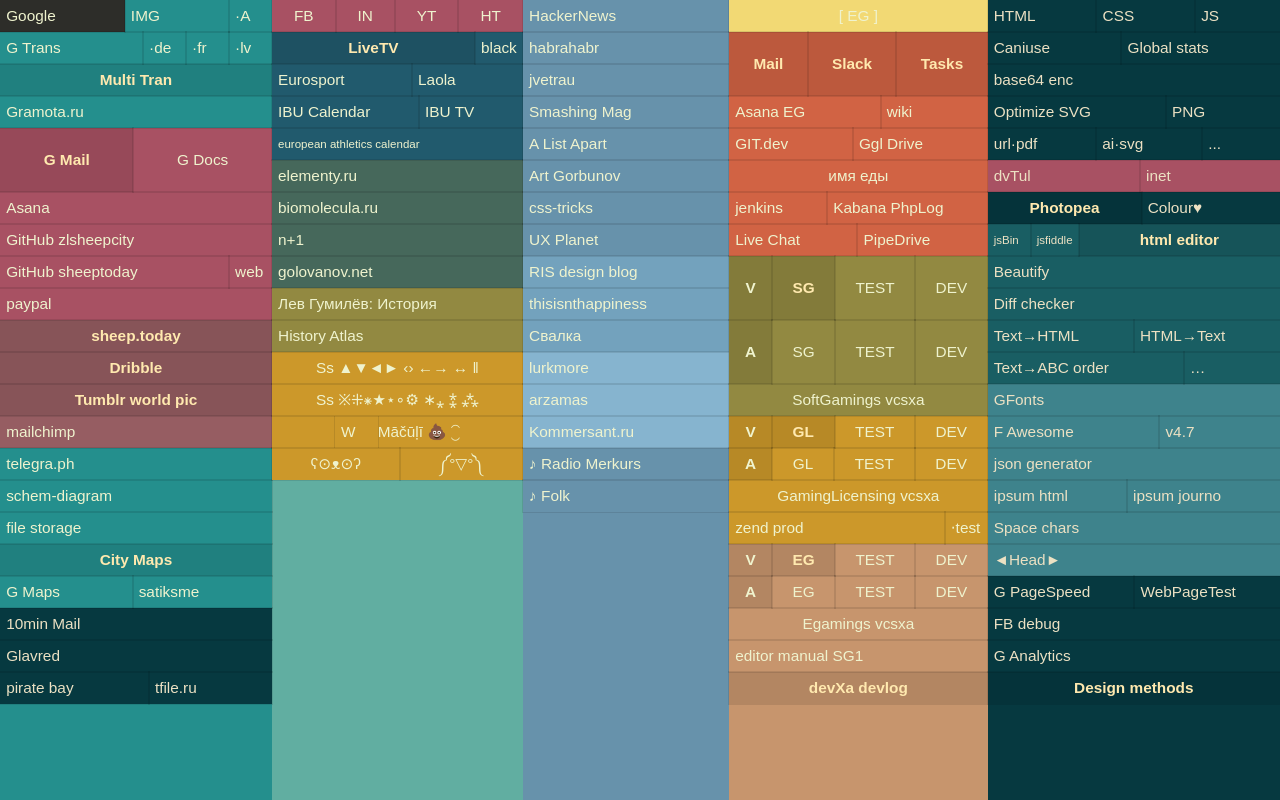
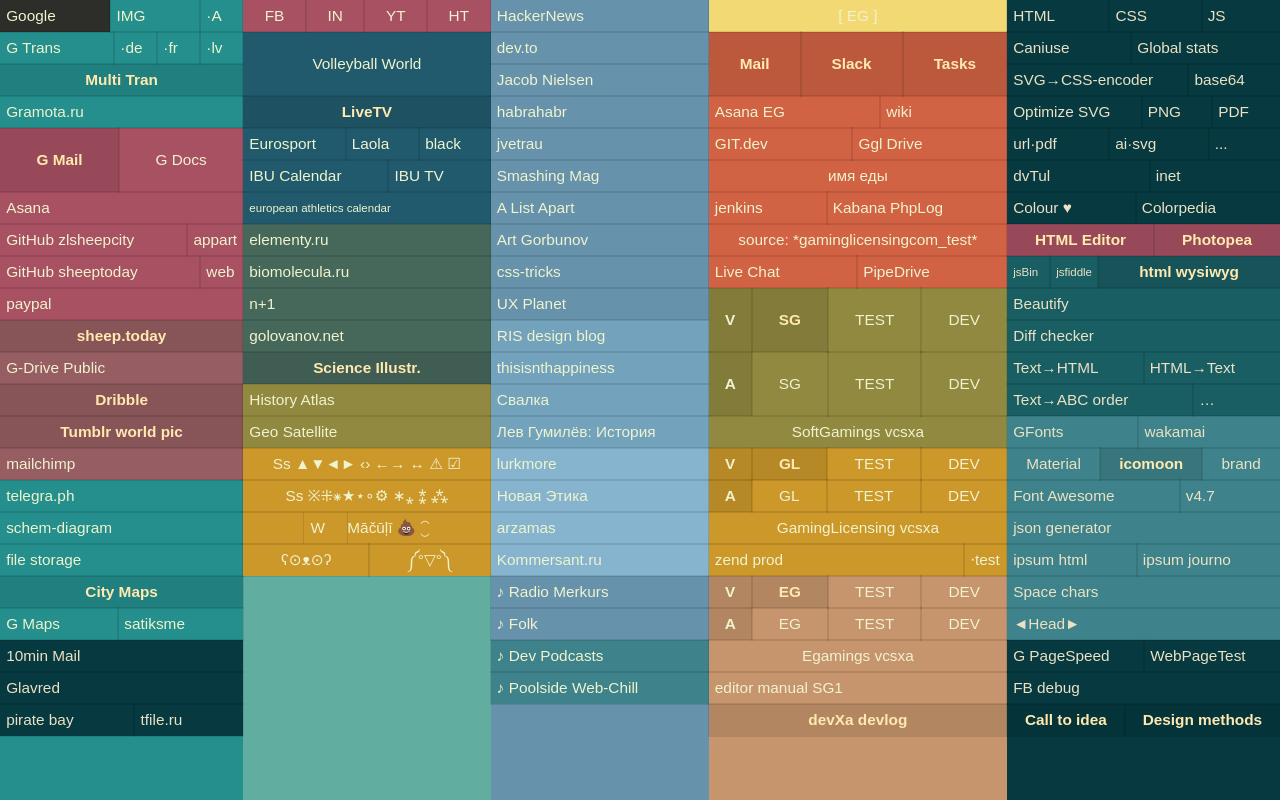
Before and after one commit to zlsheepcity/init, a plain HTML site: page webhome.html in a window 1280 px wide. Drawn offline with Linux system fonts and the light colour scheme.

Commit message:
science illustrations

```diff
--- a/webhome.html
+++ b/webhome.html
@@ -1,7 +1,7 @@
 <!doctype html>
 <html lang="en">
 <head>
-    <!-- v2019.3.19 -->
+    <!-- v2019.8.9 -->
     <meta charset="utf-8">
     <meta name="viewport" content="width=device-width, initial-scale=1, shrink-to-fit=no">
 
@@ -48,7 +48,10 @@
                 <a dh c href="http://drive.google.com/">G Docs</a>
             </figure>
             <a href="https://app.asana.com/"><i>Asana</i></a>
-            <a href="https://github.com/zlsheepcity"><i>GitHub zlsheepcity</i></a>
+            <figure>
+                <a href="https://github.com/zlsheepcity"><i>GitHub zlsheepcity</i></a>
+                <a min href="https://zlsheepcity.github.io/appart/"><i>appart</i></a>
+            </figure>
             <figure>
                 <a href="https://github.com/sheeptoday"><i>GitHub sheeptoday</i></a>
                 <a min href="https://sheeptoday.github.io/appking/"><i>web</i></a>
@@ -57,6 +60,9 @@
         </section>
         <section c-prj2>
             <a b href="http://sheep.today/">sheep.today</a>
+            <figure>
+                <a href="https://drive.google.com/open?id=1AjEDPm_xCM5wqsQfS9cb2iRRsQkmQWTl">G-Drive Public</a>
+            </figure>
             <a b href="https://dribbble.com/zinovi-lipa">Dribble</a>
             <a b href="https://nora-the-sheep.tumblr.com/">Tumblr world pic</a>
             <a href="https://login.mailchimp.com/">mailchimp</a>
@@ -64,7 +70,7 @@
         <section c-tools>
             <a href="http://telegra.ph/" class="red bold"><i>telegra.ph</i></a>
             <a href="https://whimsical.co/N5mPdNPKnDFELwEaCS4Wj">schem-diagram</a>
-            <a href="https://www.zoho.eu/docs/"><i>file storage</i></a>
+            <a href="https://wetransfer.com/"><i>file storage</i></a>
             <a b href="https://wego.here.com/"><i>City Maps</i></a>
             <figure>
                 <a href="https://www.google.com/maps/place/Berlin,+Germany/@52.5065133,13.1445545,10z/data=!4m5!3m4!1s0x0:0x42120465b5e3b70!8m2!3d52.5200066!4d13.404954!5m1!1e4"><i>G Maps</i></a>
@@ -92,20 +98,22 @@
     <article>
         <section c-hq>
             <figure>
-                <a c href="https://m.facebook.com/"><i>FB</i></a>
+                <a c href="https://facebook.com/"><i>FB</i></a>
                 <a c href="https://www.instagram.com/zinoviasmartfon/">IN</a>
                 <a c href="http://www.youtube.com/"><i>YT</i></a>
                 <a c href="http://www.hattrick.org/"><i>HT</i></a>
             </figure>
         </section>
         <section c-ent>
+            <a dh c href="https://www.volleyballworld.tv/home">Volleyball World</a>
             <figure>
                 <a b href="http://livetv.sx/allupcoming/" class="red bold">LiveTV</a>
-                <a min href="http://www.myfeed4u.net/section/other/">black</a>
+
             </figure>
             <figure>
                 <a href="https://sport-tv.me/eurosport-online-ch">Eurosport</a>
                 <a href="http://www.laola1.tv/">Laola</a>
+                <a href="http://www.myfeed4u.net/section/other/">black</a>
             </figure>
             <figure>
                 <a href="http://www.biathlonworld.com/calendar/">IBU Calendar</a>
@@ -118,19 +126,19 @@
             <a href="https://biomolecula.ru/"><i>biomolecula.ru</i></a>
             <a href="https://nplus1.ru/"><i>n+1</i></a>
             <a href="https://golovanov.net/">golovanov.net</a>
+            <a b href="http://tabletopwhale.com/index.html">Science Illustr.</a>
         </section>
         <section c-eg2>
-            <a href="http://gumilevica.kulichki.net/HE2/index.html">Лев Гумилёв: История</a>
             <a href="http://geacron.com/home-en/" class=""><i>History Atlas</i></a>
+            <a href="https://cesiumjs.org/">Geo Satellite</a>
         </section>
         <section c-eg3>
-            <span a c>Ss ▲▼◄► ‹› ←→ ↔ ‖</span>
+            <span a c>Ss ▲▼◄► ‹› ←→ ↔ ⚠ ☑</span>
             <span a c>Ss ※⁜⁕★⋆∘⚙ ∗⁎ ⁑ ⁂</span>
             <span a c>
                 <a href="https://en.wikipedia.org/wiki/List_of_Unicode_characters">W</a>
                 <span> Māčūļī 💩 ⁐ </span>
             </span>
-
             <figure>
                 <span a c>ʕ⊙ᴥ⊙ʔ</span><span a c>༼°▽°༽</span>
             </figure>
@@ -143,6 +151,8 @@
     <atricle c-news1>
         <section c-news1>
             <a href="https://news.ycombinator.com/"><i>HackerNews</i></a>
+            <a href="https://dev.to/"><i>dev.to</i></a>
+            <a href="https://www.nngroup.com/articles/"><i>Jacob Nielsen</i></a>
             <a href="http://www.habrahabr.ru/" class=""><i>habrahabr</i></a>
             <a href="http://www.jvetrau.com/">jvetrau</a>
             <a href="http://www.smashingmagazine.com/">Smashing Mag</a>
@@ -155,15 +165,21 @@
             <a href="http://langsam.ru/ris/">RIS design blog</a>
             <a href="http://thisisnthappiness.com/archive">thisisnthappiness</a>
             <a href="http://svalko.org/"><i>Свалка</i></a>
+            <a href="http://gumilevica.kulichki.net/HE2/index.html">Лев Гумилёв: История</a>
         </section>
         <section c-news3>
             <a href="http://lurkmore.ru/%D0%A1%D0%BB%D1%83%D0%B6%D0%B5%D0%B1%D0%BD%D0%B0%D1%8F:Random"><i>lurkmore</i></a>
+            <a href="https://etika.nplus1.ru/">Новая Этика</a>
             <a href="http://arzamas.academy/"><i>arzamas</i></a>
             <a href="http://www.kommersant.ru/rubric/5"><i>Kommersant.ru</i></a>
         </section>
         <section c-news1>
             <a href="http://radiomap.eu/lv/play/merkurs"><i>♪ Radio Merkurs</i></a>
             <a href="http://www.diary.ru/~musicbunker/"><i>♪ Folk</i></a>
+        </section>
+        <section c-dev3>
+            <a href="https://medium.com/level-up-web/best-podcasts-about-web-design-web-development-2f14d2519bc6"><i>♪ Dev Podcasts</i></a>
+            <a href="https://poolside.fm/"><i>♪ Poolside Web-Chill</i></a>
         </section>
     </atricle>
 
@@ -175,7 +191,7 @@
         </section>
         <section c-eg1>
             <figure>
-                <a b dh href="https://mail.google.com/mail/u/0/#inbox">Mail</a>
+                <a b dh href="https://mail.google.com/">Mail</a>
                 <a b dh href="https://egamings.slack.com/messages/@zl/">Slack</a>
                 <a b dh href="https://tracker.egamings.com/issues?assigned_to_id=me&per_page=100&set_filter=1&sort=priority%3Adesc%2Cupdated_on%3Adesc">Tasks</a>
             </figure>
@@ -192,9 +208,12 @@
             <a c href="https://docs.google.com/spreadsheets/d/1HTR7rIFXDrdoKvsxA0lCfX9cyU30wOdGZgSIt52kjHw/edit#gid=787233722">имя еды</a>
             <figure>
                 <a dat href="https://buildxa.egamings.com/">jenkins</a>
-                <a dat href="https://kibana.egamings.com/app/kibana#/discover/PHP-errors?_g=(refreshInterval:(display:Off,pause:!f,value:0),time:(from:now-7d,mode:quick,to:now))&_a=(columns:!(syslog_program,syslog_message),filters:!(),index:'phplog-*',interval:auto,query:(query_string:(analyze_wildcard:!t,query:'syslog_program:*php%20AND%20syslog_message:*softgamings*')),sort:!('@timestamp',desc))">
+                <a dat href="https://kibana6.egamings.com/goto/1842b03589e257014c78102a75833acc">
         Kabana PhpLog</a>
             </figure>
+            <span a c>
+                source: *gaminglicensingcom_test*
+            </span>
             <figure>
                 <a dat href="https://my.livechatinc.com/chats">Live Chat</a>
                 <a dat href="https://softgamings2.pipedrive.com/mail/inbox">PipeDrive</a>
@@ -268,10 +287,14 @@
                 <a href="http://caniuse.com/"><i>Caniuse</i></a>
                 <a href="https://www.w3counter.com/globalstats.php"><i>Global stats</i></a>
             </figure>
-            <a href="http://b64.io/" class="red"><i>base64 enc</i></a>
+            <figure>
+                <a href="https://yoksel.github.io/url-encoder/"><i>SVG→CSS-encoder</i></a>
+                <a href="http://b64.io/" class="red"><i>base64</i></a>
+            </figure>
             <figure>
                 <a href="https://jakearchibald.github.io/svgomg/">Optimize SVG</a>
                 <a href="https://tinypng.com/">PNG</a>
+                <a href="https://online2pdf.com/">PDF</a>
             </figure>
             <figure>
                 <a href="https://cloudconvert.com/website-to-pdf"><i>url·pdf</i></a>
@@ -279,23 +302,29 @@
                 <a href="https://cloudconvert.com/formats"><i>...</i></a>
             </figure>
 
+            <figure>
+                <a href="dvBookmarks2018.html"><i>dvTul</i></a>
+                <a href="inet2018.html"><i>inet</i></a>
+            </figure>
+
+            <figure>
+                <a href="http://www.colourlovers.com/palettes/most-loved/all-time/meta">Colour ♥</a>
+                <a href="http://veli.ee/colorpedia/"><i>Colorpedia</i></a>
+            </figure>
+
             <section c-hq>
                 <figure>
-                    <a href="dvBookmarks2018.html"><i>dvTul</i></a>
-                    <a href="inet2018.html"><i>inet</i></a>
+                    <a b c href="https://webmaker.app/app/">HTML Editor</a>
+                    <a b href="https://www.photopea.com/"><i>Photopea</i></a>
                 </figure>
             </section>
 
-            <figure>
-                <a b href="https://www.photopea.com/"><i>Photopea</i></a>
-                <a href="http://www.colourlovers.com/palettes/most-loved/all-time/meta">Colour♥</a>
-            </figure>
 
             <section c-dev2>
                 <figure>
                     <a min mini href="http://jsbin.com/?html,output"><i>jsBin</i></a>
                     <a min mini href="http://jsfiddle.net/q5frq7ds/"><i>jsfiddle</i></a>
-                    <a b href="https://htmlg.com/html-editor/">html editor</a>
+                    <a b href="https://htmlg.com/html-editor/">html wysiwyg</a>
                 </figure>
                 <a href="https://www.10bestdesign.com/dirtymarkup/"><i>Beautify</i></a>
                 <a href="https://www.diffchecker.com/"><i>Diff checker</i></a>
@@ -310,9 +339,17 @@
             </section>
 
             <section c-dev3>
-                <a href="https://fonts.google.com/?subset=cyrillic"><i>GFonts</i></a>
                 <figure>
-                    <a href="http://fontawesome.io/icons/"><i>F Awesome</i></a>
+                    <a href="https://fonts.google.com/?subset=cyrillic"><i>GFonts</i></a>
+                    <a href="https://wakamaifondue.com/">wakamai</a>
+                </figure>
+                <figure>
+                    <a c href="https://material.io/tools/icons/?style=baseline"><i>Material</i></a>
+                    <a b href="https://icomoon.io/app/#/select"><i>icomoon</i></a>
+                    <a c href="https://simpleicons.org/"><i>brand</i></a>
+                </figure>
+                <figure>
+                    <a href="http://fontawesome.io/icons/"><i>Font Awesome</i></a>
                     <a href="https://fontawesome.com/v4.7.0/icons/" class="bold"><i>v4.7</i></a>
                 </figure>
                 <a href="https://next.json-generator.com/"><i>json generator</i></a>
@@ -329,9 +366,11 @@
                 <a href="https://www.webpagetest.org/"><i>WebPageTest</i></a>
             </figure>
             <a href="https://developers.facebook.com/tools/debug/">FB debug</a>
-            <a href="https://analytics.google.com/analytics/web/">G Analytics</a>
+            <figure>
+                <a b c href="https://calltoidea.com/">Call to idea</a>
+                <a b c href="http://medialabamsterdam.com/toolkit/"><i>Design methods</i></a>
+            </figure>
 
-            <a b href="http://medialabamsterdam.com/toolkit/"><i>Design methods</i></a>
 
         </section>
     </article>
```
